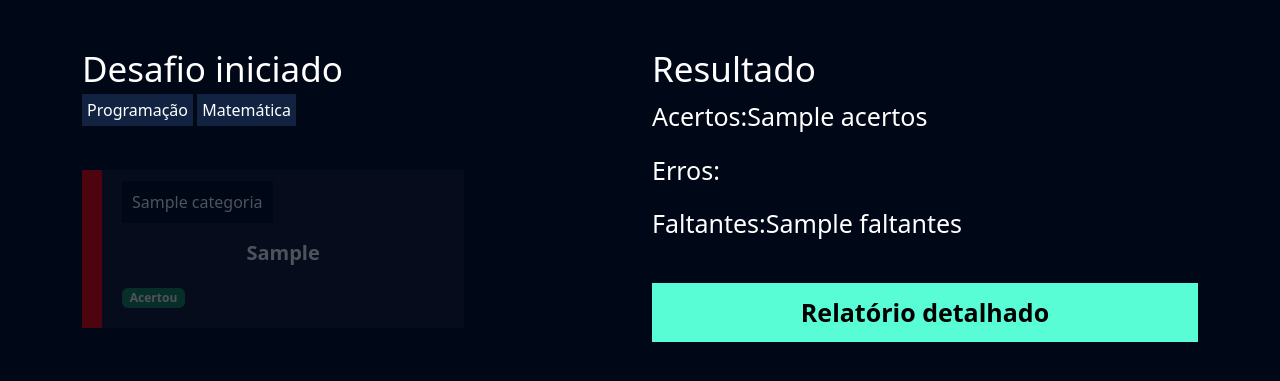
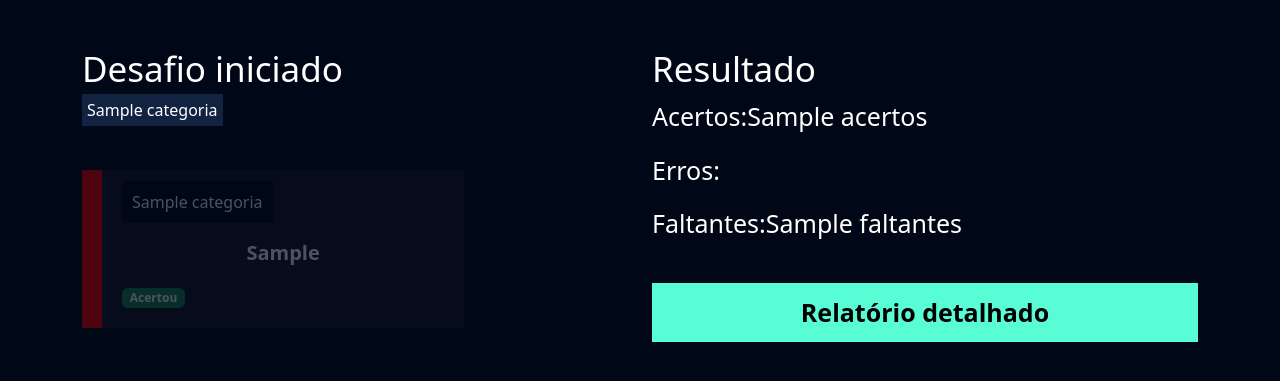
Before and after one commit to verissimon/django-study-async, a Django app: template flashcard/templates/desafio.html in a window 1280 px wide. Shown: the part 56-437 px from the top of the page. Run offline with Django 5.2, Linux system fonts and the light colour scheme; tables that the repository leaves empty hold one stand-in row (values such as "Sample post"); the template is opened without the code that fills it: values that come from a table or form of the project are taken from there, most other values are stand-ins (such as "Sample title", 1, 10 or a date in 2020).

Commit message:
corrige exibição dinâmica de categorias de desafio

```diff
--- a/flashcard/templates/desafio.html
+++ b/flashcard/templates/desafio.html
@@ -21,8 +21,9 @@
     <div class="row">
         <div class="col-md">
             <h3 class="fonte-secundaria">Desafio iniciado</h3>
-            <span class="badge-categoria">Programação</span>
-            <span class="badge-categoria">Matemática</span>
+            {% for categoria in categorias %}
+                <span class="badge-categoria">{{categoria}}</span>
+            {% endfor %}
             <br />
             <br />
             <br />
--- a/flashcard/views.py
+++ b/flashcard/views.py
@@ -215,6 +215,7 @@
 
 def desafio(req, id):
     desafio = Desafio.objects.get(id=id)
+    categorias = desafio.categoria.all()
 
     if not desafio.user == req.user:
         raise Http404()
@@ -245,6 +246,7 @@
                 'acertos': acertos,
                 'erros': erros,
                 'faltantes': faltantes,
+                'categorias': categorias
             },
         )
 
```
